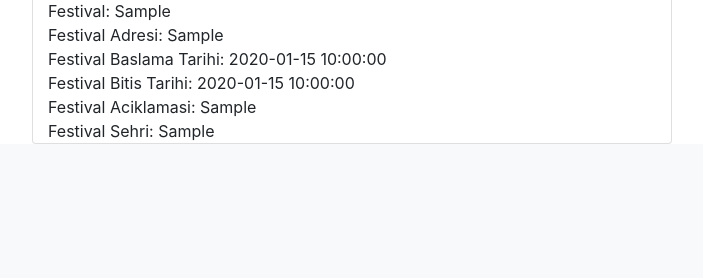
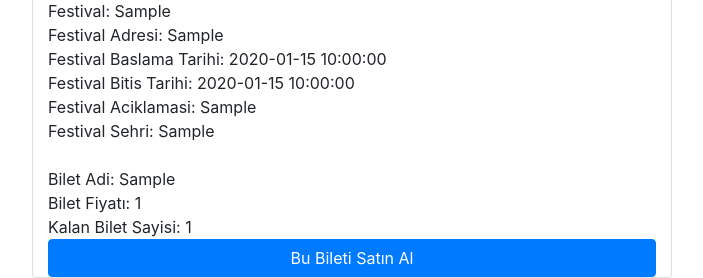
Before and after one commit to ETU-EDBA/MFFT, a Flask app: page /festival/1 in a window 1280 px wide. Shown: the part 658-936 px from the top of the page, without its empty margins (288-991 px from the left). Before the commit the page ends 802 px from the top, so only its background shows below. Run offline with Flask 2, Linux system fonts and the light colour scheme; tables that the repository leaves empty hold one stand-in row (values such as "Sample post"); some libraries are stand-ins or nearby versions.

Commit message:
updated festivals

```diff
--- a/app.py
+++ b/app.py
@@ -108,8 +108,9 @@ def route_fest2():
 def route_fest(id):
     festivals = Festival.query\
             .filter(Festival.FestivalId == id)
-
-    return render_template('Festival.html', festivals = festivals )
+    biletler = Bilet.query\
+            .filter(Bilet.BiletFestivalId == id)
+    return render_template('Festival.html', festivals = festivals, biletler = biletler )
 
 @app.route('/muzisyenler')
 def route_muz1():
--- a/templates/Festival.html
+++ b/templates/Festival.html
@@ -9,7 +9,15 @@
     Festival Baslama Tarihi: {{festival.FestivalBaslamaTarihi}}<br>
     Festival Bitis Tarihi: {{festival.FestivalBitisTarihi}}<br>
     Festival Aciklamasi: {{festival.FestivalAciklamasi}}<br>
-    Festival Sehri: {{festival.FestivalBulunduguSehir}}<br>
+    Festival Sehri: {{festival.FestivalBulunduguSehir}}<br><br>
+
+    {% for bilet in biletler %}
+      Bilet Adi: {{bilet.BiletAdi}}<br>
+      Bilet Fiyatı: {{bilet.BiletFiyati}}<br>
+      Kalan Bilet Sayisi: {{bilet.KalanBiletSayisi}}<br>
+      <a href="/satinal/{{bilet.BiletId}}" id="go_to_bilet_button" value={{bilet.BiletId}} class="btn btn-primary">Bu Bileti Satın Al</a>
+    {% endfor %}
   </div>
   {% endfor %}
+
 {% endblock %}
```
